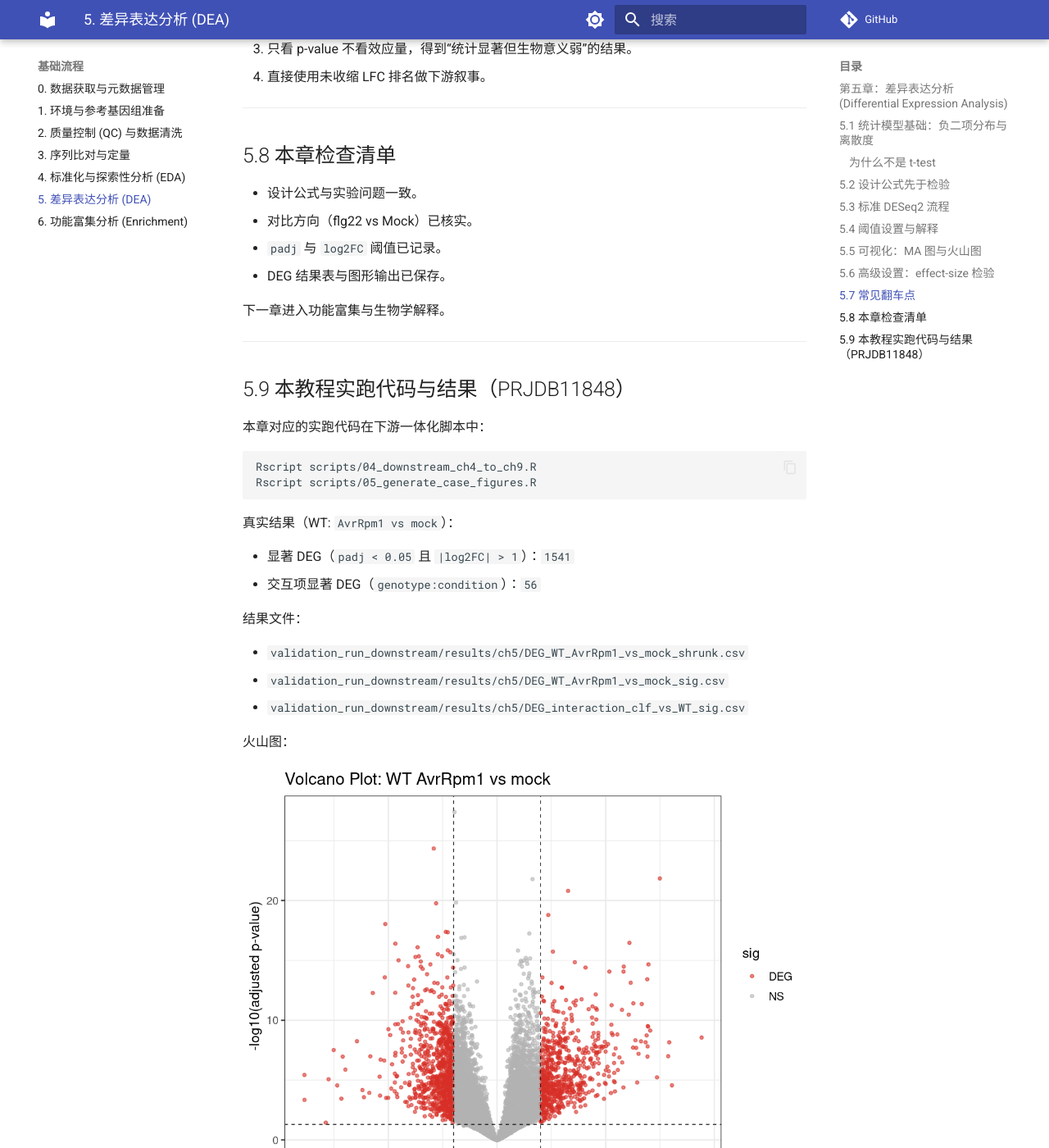
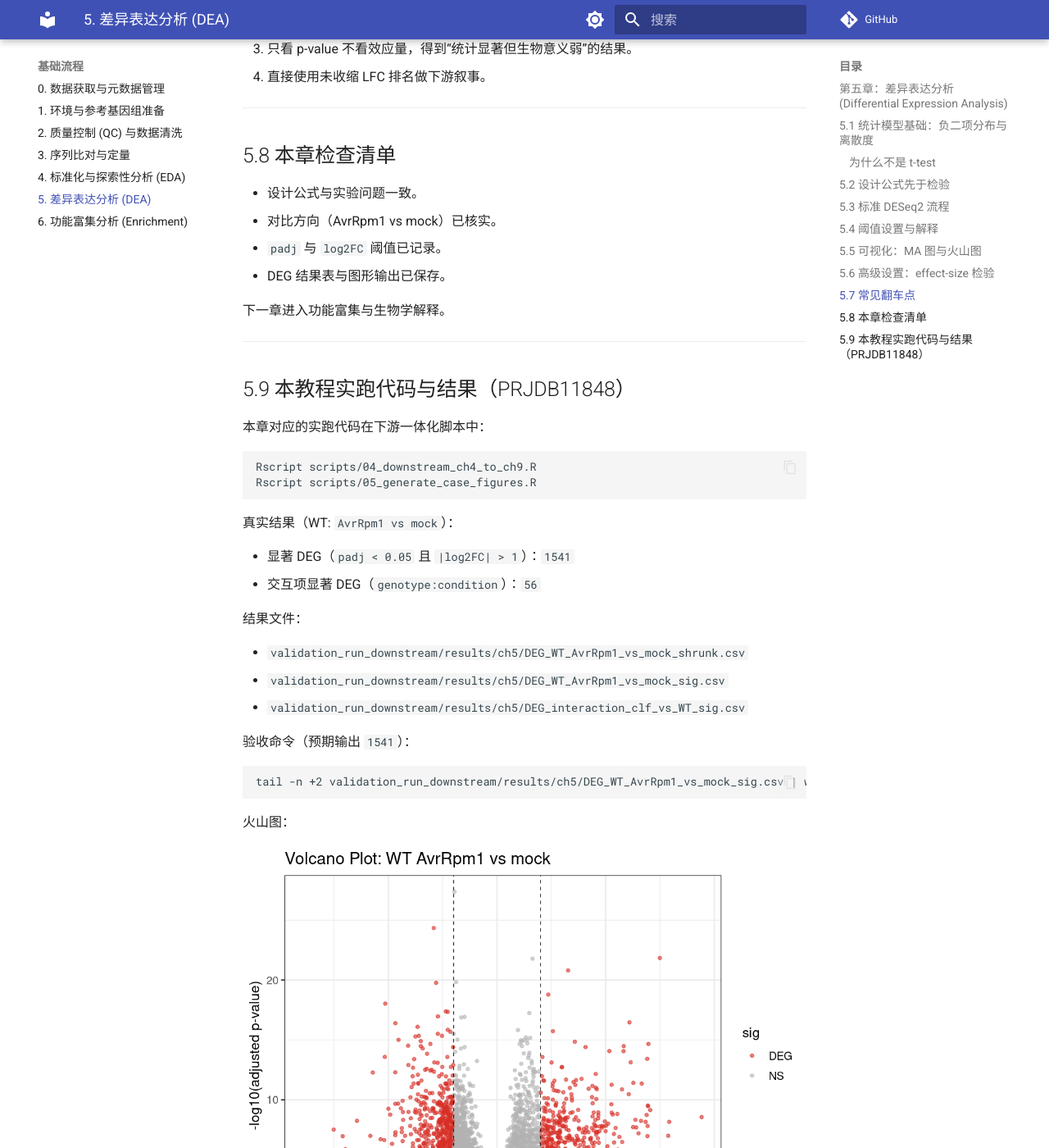
Before and after one commit to petemeng/RNA-seq-Tutorial, an MkDocs documentation site: the page built from docs/05-Differential-Expression-Analysis.md, in a window 1280 px wide and 1400 px high, scrolled down 2899 px. Shown: the whole window at 82% size. Built offline with MkDocs 1.6.1 and Material for MkDocs 9.7.7, drawn with Linux system fonts in a browser that asks for light colours; comment, search, counter and statistics services are not loaded; some of the changed text lies outside the part shown.

Commit message:
Align core chapters with validated PRJDB11848 run and results

````diff
--- a/docs/05-Differential-Expression-Analysis.md
+++ b/docs/05-Differential-Expression-Analysis.md
@@ -28,7 +28,7 @@ DESeq2 的关键优势是：
 示例：
 
 ```r
-colData$condition <- relevel(factor(colData$condition), ref = "Mock")
+colData$condition <- relevel(factor(colData$condition), ref = "mock")
 colData$batch <- factor(colData$batch)
 
 dds <- DESeqDataSetFromMatrix(
@@ -50,8 +50,8 @@ library(DESeq2)
 dds <- DESeq(dds)
 resultsNames(dds)
 
-res <- results(dds, contrast = c("condition", "flg22", "Mock"))
-res <- lfcShrink(dds, contrast = c("condition", "flg22", "Mock"), type = "apeglm")
+res <- results(dds, contrast = c("condition", "AvrRpm1", "mock"))
+res <- lfcShrink(dds, coef = "condition_AvrRpm1_vs_mock", type = "apeglm")
 
 res_df <- as.data.frame(res)
 res_df <- res_df[order(res_df$padj), ]
@@ -115,7 +115,7 @@ EnhancedVolcano(
 ```r
 res_lfc <- results(
   dds,
-  contrast = c("condition", "flg22", "Mock"),
+  contrast = c("condition", "AvrRpm1", "mock"),
   lfcThreshold = 1,
   altHypothesis = "greaterAbs"
 )
@@ -137,7 +137,7 @@ res_lfc <- results(
 ## 5.8 本章检查清单
 
 - 设计公式与实验问题一致。
-- 对比方向（flg22 vs Mock）已核实。
+- 对比方向（AvrRpm1 vs mock）已核实。
 - `padj` 与 `log2FC` 阈值已记录。
 - DEG 结果表与图形输出已保存。
 
@@ -165,6 +165,12 @@ Rscript scripts/05_generate_case_figures.R
 - `validation_run_downstream/results/ch5/DEG_WT_AvrRpm1_vs_mock_sig.csv`
 - `validation_run_downstream/results/ch5/DEG_interaction_clf_vs_WT_sig.csv`
 
+验收命令（预期输出 `1541`）：
+
+```bash
+tail -n +2 validation_run_downstream/results/ch5/DEG_WT_AvrRpm1_vs_mock_sig.csv | wc -l
+```
+
 火山图：
 
 ![Volcano WT](assets/validated_case/ch5_volcano_wt.png)
````
